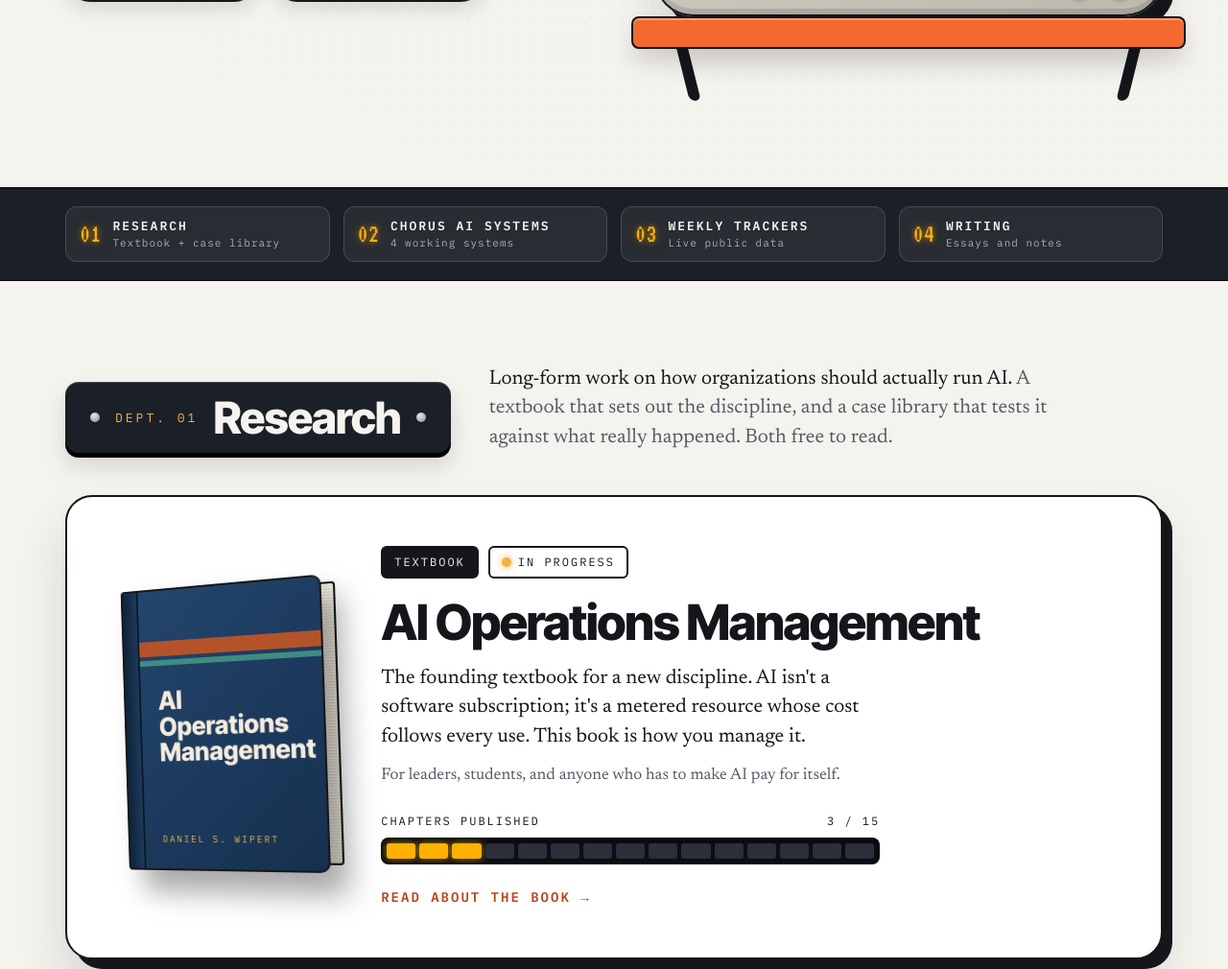
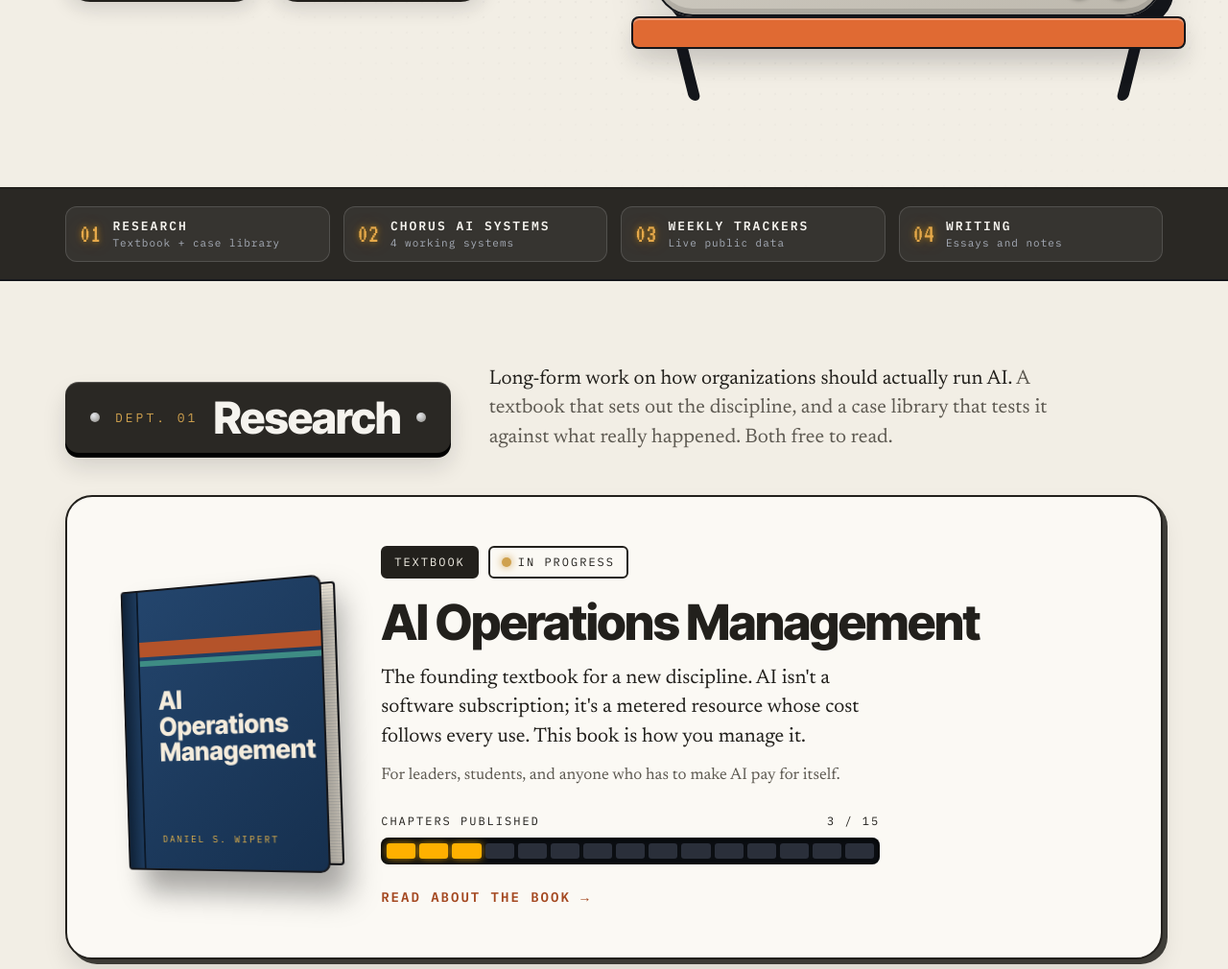
Before and after one commit to danielwipert/homepage, an Astro site: page / in a window 1280 px wide. Shown: the part 742-1752 px from the top of the page at 96% size. Built offline with nearby package versions, Linux system fonts and the light colour scheme; Astro itself is replaced by a stand-in of ours.

Commit message:
Muted mid-century palette with a punchy orange; softer card shadows
Co-Authored-By: Claude Opus 5.5 <noreply@anthropic.com>
Claude-Session: https://claude.ai/code/session_01GhraTo27E2SxRotgeGx42h

```diff
--- a/src/layouts/Base.astro
+++ b/src/layouts/Base.astro
@@ -46,7 +46,7 @@ const links = [
   <meta name="description" content={description} />
   <link rel="canonical" href={canonical} />
   {noindex && <meta name="robots" content="noindex" />}
-  <meta name="theme-color" content="#F5F3EE" />
+  <meta name="theme-color" content="#F2EEE5" />
   <meta name="color-scheme" content="light only" />
   <link rel="icon" href="/favicon.svg" type="image/svg+xml" />
   <link rel="sitemap" href="/sitemap-index.xml" />
--- a/src/pages/index.astro
+++ b/src/pages/index.astro
@@ -188,9 +188,9 @@ const site = {
 
   .terminal { flex: 1 1 440px; min-width: 0; max-width: 580px; position: relative; }
   .sun { position: absolute; width: 460px; height: 460px; right: -130px; top: -110px; border-radius: 50%; overflow: hidden; z-index: 0; }
-  .sun div:first-child { height: 50%; background: radial-gradient(circle at 50% 100%, #F49A5E, var(--orange) 70%); }
+  .sun div:first-child { height: 50%; background: radial-gradient(circle at 50% 100%, #EE9F78, var(--orange) 70%); }
   .sun div:last-child { height: 50%; background: repeating-linear-gradient(to bottom, var(--orange) 0 20px, transparent 20px 32px); }
-  .teal-dot { position: absolute; width: 130px; height: 130px; left: -46px; top: 40%; border-radius: 50%; background: radial-gradient(circle at 35% 30%, #4FB3A8, var(--teal) 65%); box-shadow: 0 12px 24px var(--shadow); z-index: 0; }
+  .teal-dot { position: absolute; width: 130px; height: 130px; left: -46px; top: 40%; border-radius: 50%; background: radial-gradient(circle at 35% 30%, #6A9C95, var(--teal) 65%); box-shadow: 0 12px 24px var(--shadow); z-index: 0; }
   .bezel { position: relative; z-index: 1; background: linear-gradient(165deg, #F4F3EF 0%, #DEDBD3 45%, #BDB8AD 100%); border: 2px solid #14161B; border-radius: 40px; padding: clamp(16px, 3vw, 28px) clamp(16px, 3vw, 28px) 18px; box-shadow: inset 0 3px 0 rgba(255,255,255,.7), inset 0 -6px 0 rgba(0,0,0,.12), 0 30px 50px var(--shadow), 12px 12px 0 #14161B; }
   .screen { container-type: inline-size; border-radius: 28px; padding: clamp(16px, 3vw, 28px) clamp(14px, 3vw, 30px); background: radial-gradient(ellipse at 50% 45%, #1C222B 0%, #0D1014 70%, #06080A 100%); box-shadow: inset 0 0 50px rgba(0,0,0,.85), inset 0 0 0 6px #0B0D10, 0 0 0 3px #8C8A84; }
   .glare { position: absolute; left: 6%; top: 5%; width: 55%; height: 32%; border-radius: 50%; background: radial-gradient(ellipse at 30% 30%, rgba(255,255,255,.10), transparent 70%); z-index: 2; }
@@ -216,7 +216,7 @@ const site = {
   .grille i { display: block; width: 110px; height: 3px; background: #6E6C66; border-radius: 2px; box-shadow: 0 1px 0 rgba(255,255,255,.5); }
   .knobs { display: flex; gap: 12px; }
   .knobs i { display: block; width: 30px; height: 30px; border-radius: 50%; border: 2px solid #14161B; box-shadow: 0 3px 4px rgba(0,0,0,.35); }
-  .k1 { background: radial-gradient(circle at 35% 30%, #F7A877, var(--orange) 60%, #9C3D12); }
+  .k1 { background: radial-gradient(circle at 35% 30%, #F2A27E, var(--orange) 60%, #8A3A18); }
   .k2 { background: radial-gradient(circle at 35% 30%, #F6D27C, var(--mustard) 60%, #A8761A); }
   .stand { position: relative; z-index: 1; margin: 0 -24px; height: 34px; border: 2px solid #14161B; border-radius: 8px; background: var(--orange); box-shadow: inset 0 2px 0 rgba(255,255,255,.35), 0 14px 24px var(--shadow); }
   .legs { display: flex; justify-content: space-between; padding: 0 30px; }
--- a/src/styles/global.css
+++ b/src/styles/global.css
@@ -2,25 +2,25 @@
    Light only ("Daylight"), on every device; dark mode removed Nov 2026. */
 
 :root {
-  --bg: #F5F3EE;
-  --surface: #FFFFFF;
-  --ink: #14161B;
-  --muted: #555B66;
-  --orange: #F26A2E;
-  --orange-hi: #FF8A52;
-  --orange-text: #B8461A;
-  --mustard: #F2B33D;
-  --teal: #1F8A80;
-  --dot: rgba(20, 22, 27, 0.07);
-  --panel: #1B1F27;
-  --mint: #DCEBE7;
+  --bg: #F2EEE5;
+  --surface: #FBF9F4;
+  --ink: #22201C;
+  --muted: #5E5A52;
+  --orange: #E06A33;
+  --orange-hi: #F08A58;
+  --orange-text: #A4471F;
+  --mustard: #CFA14E;
+  --teal: #3F7D76;
+  --dot: rgba(34, 32, 28, 0.06);
+  --panel: #2A2824;
+  --mint: #DDE3D5;
   --mint-ink: #14161B;
   --shadow: rgba(20, 22, 27, 0.14);
-  --phosphor: #FFB000;
-  --violet-a: #4A2A85;
-  --violet-b: #24124A;
+  --phosphor: #E6A94A;
+  --violet-a: #5A4A6E;
+  --violet-b: #3A2F4A;
   --violet-text: #F4EEFF;
-  --violet-label: #DCCDFF;
+  --violet-label: #E4DCEC;
 
   --font-display: 'Inter Tight', 'Inter', system-ui, sans-serif;
   --font-body: 'Newsreader', Georgia, serif;
@@ -52,6 +52,9 @@ h1, h2, h3 { font-family: var(--font-display); }
 .wrap { max-width: var(--wrap); margin: 0 auto; padding-left: var(--gutter); padding-right: var(--gutter); }
 .mono { font-family: var(--font-mono); letter-spacing: 2px; }
 .sr-only { position: absolute; width: 1px; height: 1px; overflow: hidden; clip: rect(0 0 0 0); white-space: nowrap; }
+
+/* Muted "faded mid-century" palette (Nov 2026): softer card shadows site-wide. */
+.lift { box-shadow: 5px 5px 0 rgba(34, 32, 28, .85), 0 14px 24px rgba(0, 0, 0, .10) !important; }
 
 /* ---------- CRT screens ---------- */
 .crt { position: relative; overflow: hidden; }
```
Also changed, not shown: docs/decisions.md (+1 -0 lines).
